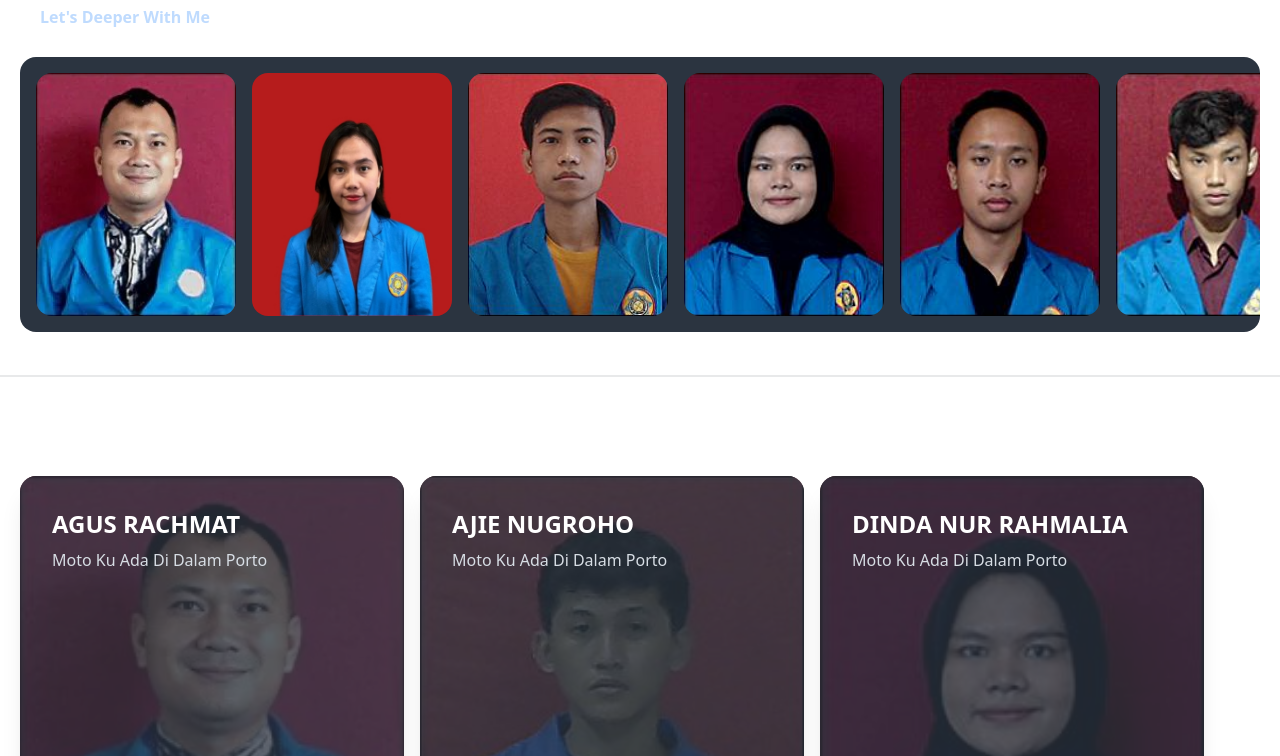
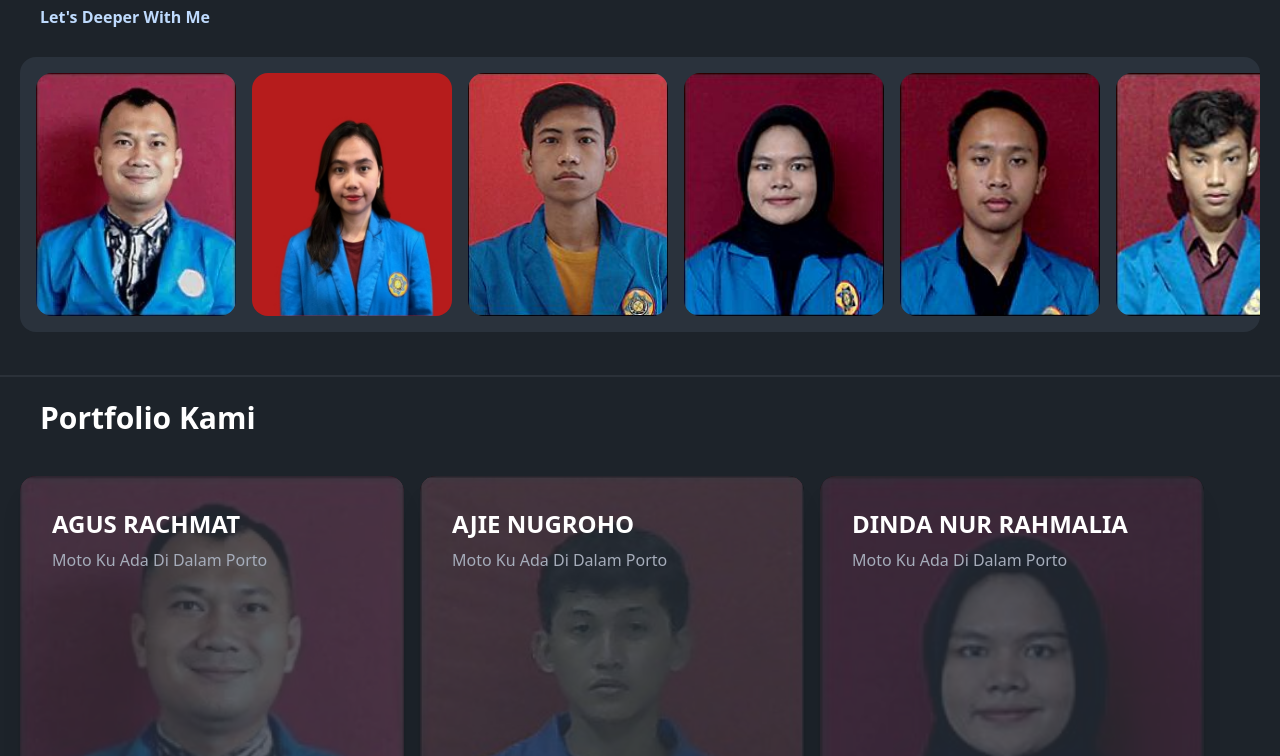
Before and after one commit to ghani10/web-kelas-bersama, a plain HTML site: page web_kelas/index.html in a window 1280 px wide. Shown: the part 507-1263 px from the top of the page. Drawn offline with nearby package versions, Linux system fonts and the light colour scheme; files whose address does not match are found by name.

Commit message:
Update index.html

```diff
--- a/web_kelas/index.html
+++ b/web_kelas/index.html
@@ -1,5 +1,5 @@
 <!DOCTYPE html>
-<html lang="en" theme="cupcake">
+<html lang="en" data-theme="dark">
 <head>
     <meta charset="UTF-8">
     <meta name="viewport" content="width=device-width, initial-scale=1.0">
```
